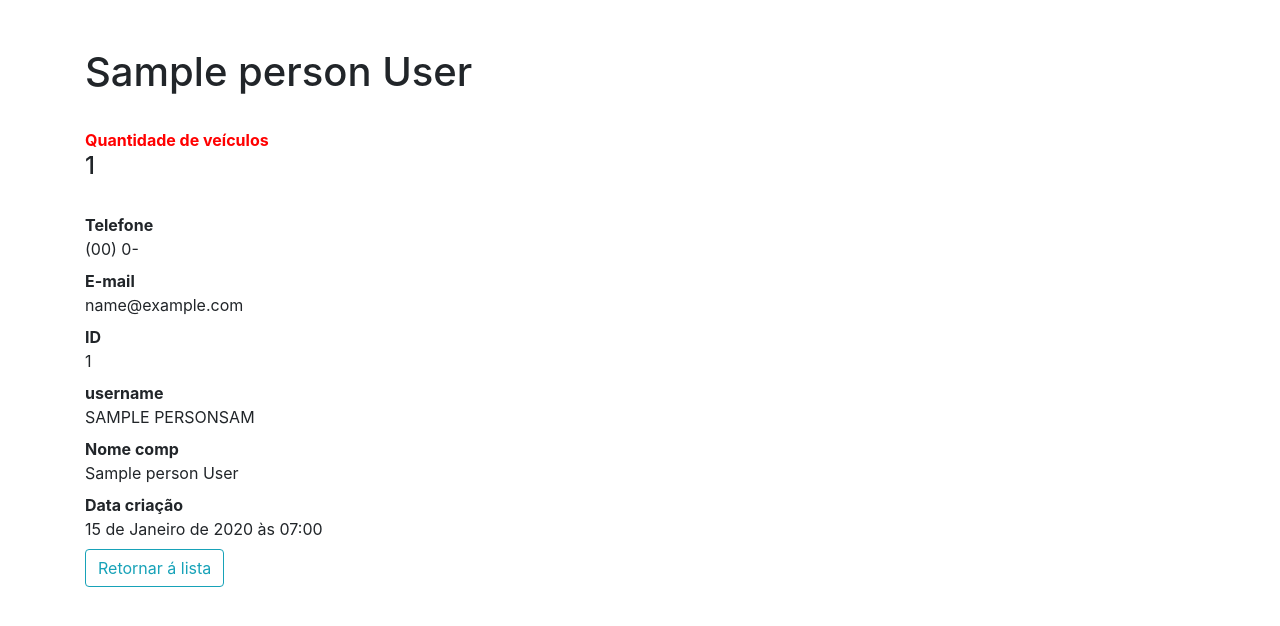
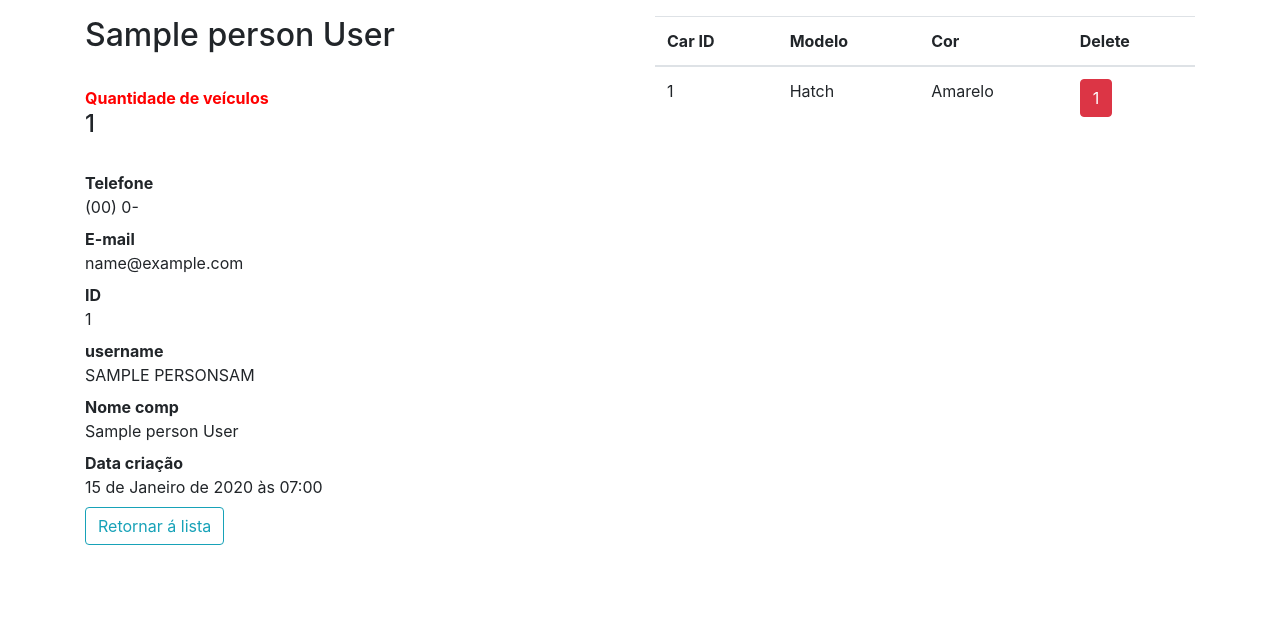
Before and after one commit to IgorStrauss/django-avaliacao-01, a Django app: page /persons-cars/1 in a window 1280 px wide. Shown: the part 106-732 px from the top of the page. Run offline with Django 4.2, Linux system fonts and the light colour scheme; tables that the repository leaves empty hold one stand-in row (values such as "Sample post"); some libraries are stand-ins or nearby versions.

Commit message:
Delete para car.id

```diff
--- a/management_cars_city/templates/person_cars.html
+++ b/management_cars_city/templates/person_cars.html
@@ -5,8 +5,10 @@
 
 {% block 'content' %}
 <div class="container">
-    <h1 class="mt-5">{{person.format_name}} {{person.format_last_name}}</h1>
-    <br>
+    <div class="row">
+        <div class="col mt-3">
+            <h2>{{person.format_name}} {{person.format_last_name}}</h2><br>
+
             <dl>
 
                 <dt style="color:red">Quantidade de veículos</dt>
@@ -36,4 +38,32 @@
                         class="btn btn-outline-info">Retornar á lista</a> </dt>
             </dl>
         </div>
+        <div class="col">
+            <table class="table mt-3">
+                <thead>
+                    <th>Car ID</th>
+                    <th>Modelo</th>
+                    <th>Cor</th>
+                    <th>Delete</th>
+                </thead>
+                <tbody>
+                    {% if cars %}
+                    {% for car in cars %}
+                    <tr>
+                        <td>{{car.id}}</td>
+                        <td>{{car.model}}</td>
+                        <td>{{car.color}}</td>
+                        <td> <a href="{% url 'management_cars_city:delete' car.id %}"
+                                class="btn btn-danger">{{car.id}}</a></td>
+
+                    </tr>
+                    {% endfor %}
+                    {% else %}
+                    <h3>Nenhum veículo encontrado</h3>
+                    {% endif %}
+                </tbody>
+            </table>
+        </div>
+    </div>
+</div>
 {% endblock %}
--- a/management_cars_city/urls.py
+++ b/management_cars_city/urls.py
@@ -21,4 +21,6 @@ urlpatterns = [path("", views.index_first, name="index"),
                path("update/<int:pk>", views.UpdatePerson.as_view(),
                     name='update_person'),
                path("search/", views.search, name='pesquisar'),
+               path('delete/<int:pk>/', views.CarDelete.as_view(),
+                    name='delete'),
                ]
--- a/management_cars_city/views.py
+++ b/management_cars_city/views.py
@@ -4,7 +4,7 @@ from django.dispatch import receiver
 from django.http import Http404
 from django.shortcuts import get_object_or_404, render
 from django.urls import reverse_lazy
-from django.views.generic import CreateView, UpdateView
+from django.views.generic import CreateView, DeleteView, UpdateView
 
 from .forms import CarForm, PersonForm
 from .models import Car, Person
@@ -92,6 +92,18 @@ def owners_car(request):
 
 def persons_cars(request, person_id):
     person = Person.objects.get(id=person_id)
+    cars = Car.objects.filter(owner=person_id)
     car_count = person.car_set.count()
-    context = {'person': person, 'car_count': car_count}
+    context = {'person': person, 'cars': cars, 'car_count': car_count}
     return render(request, 'person_cars.html', context)
+
+
+class CarDelete(DeleteView):
+    model = Car
+    success_url = reverse_lazy('management_cars_city:listar_carros_proprietarios')
+    template_name = 'delete_car.html'
+# def persons_cars(request, person_id):
+#     person = Person.objects.get(id=person_id)
+#     car_count = person.car_set.count()
+#     context = {'person': person, 'car_count': car_count}
+#     return render(request, 'person_cars.html', context)
```
Also changed, not shown: management_cars_city/templates/delete_car.html (added, +30 -0 lines). Lines whose indentation alone changed are shown as unchanged.
